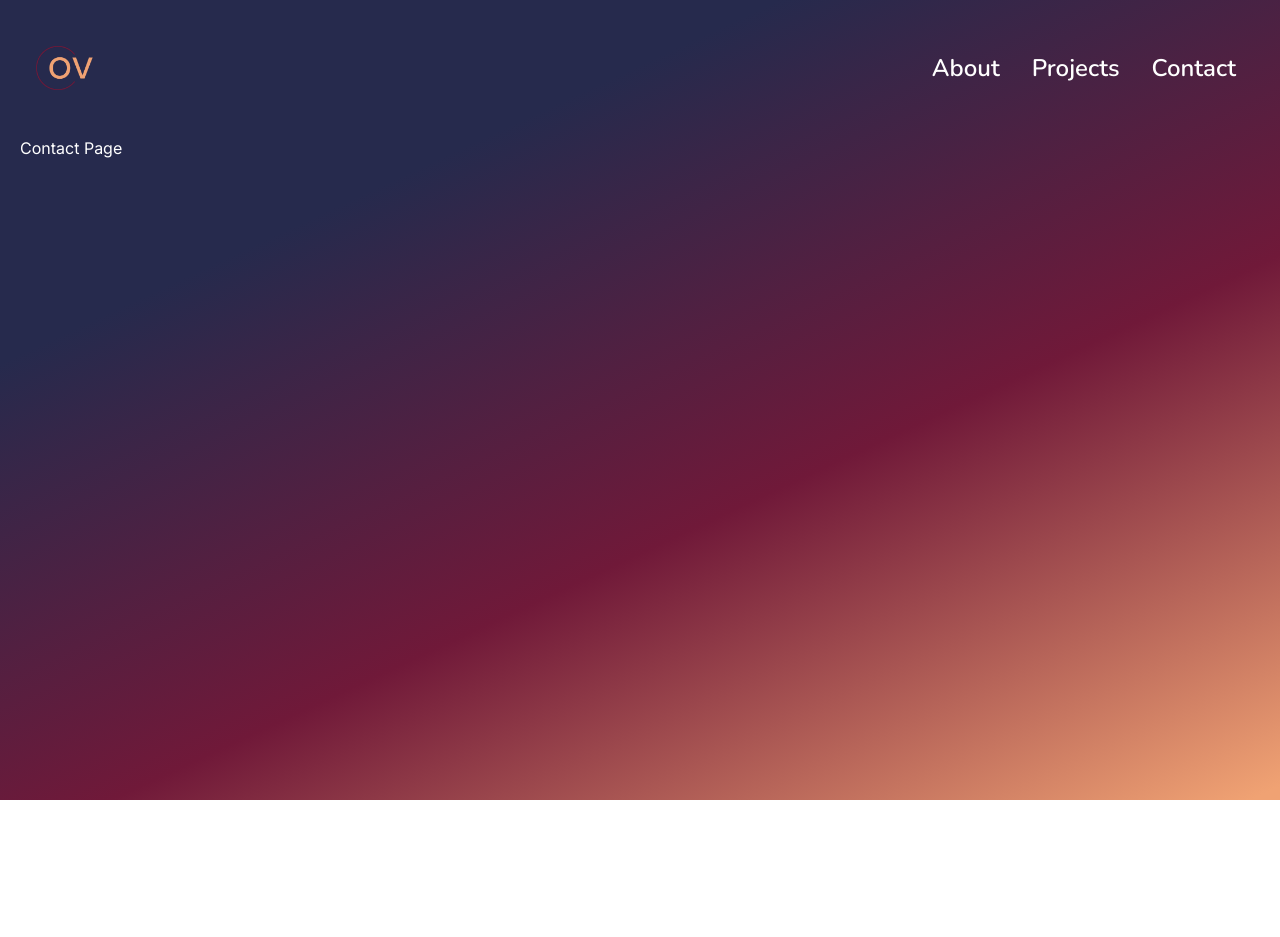
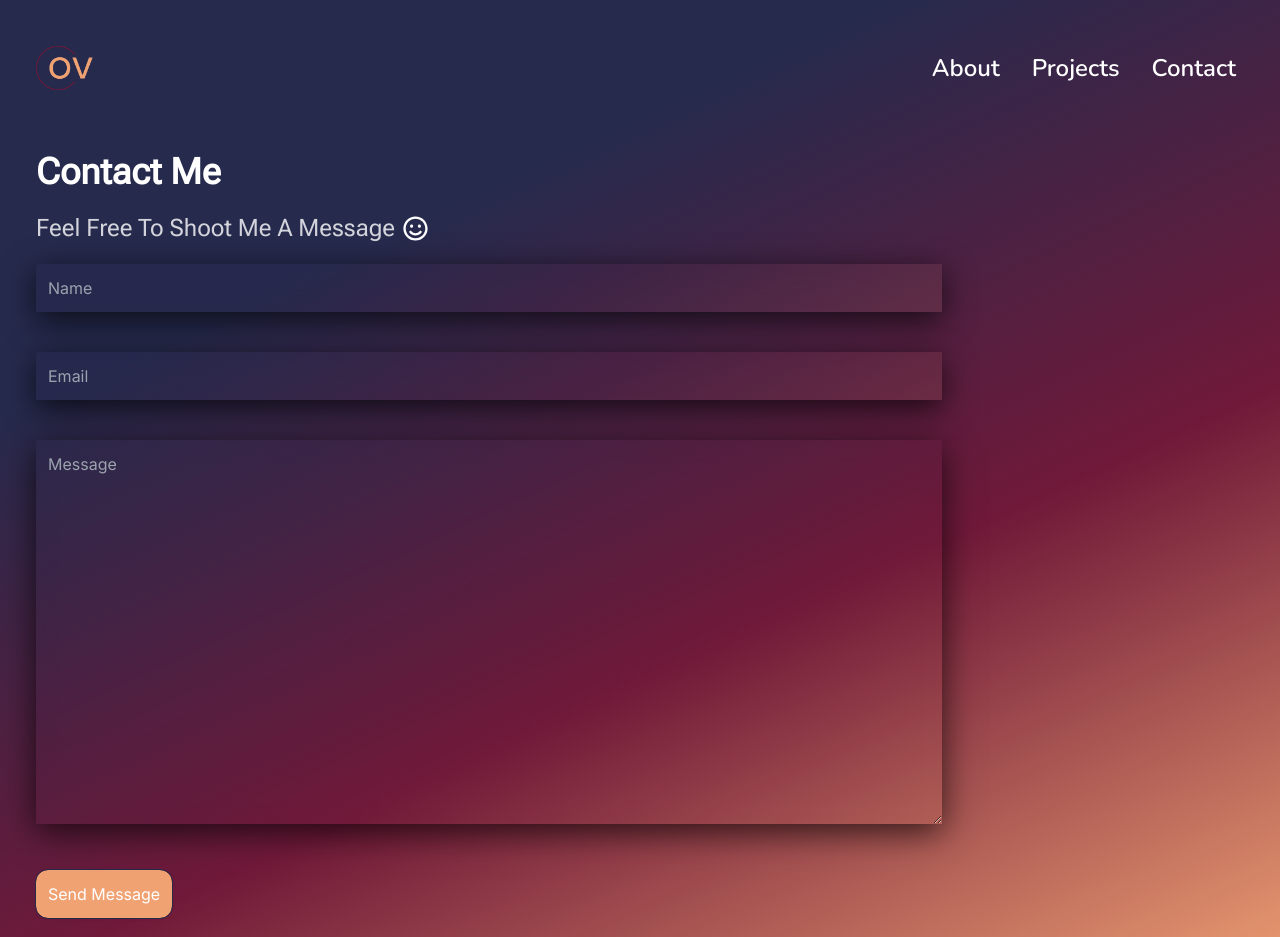
Before and after one commit to oscarvel821/web-portfolio, a Next.js app: page /contact in a window 1280 px wide. Shown: the top 937 px of the page. Before the commit the page ends 800 px from the top, so only its background shows below. Built offline with nearby package versions, Linux system fonts and the light colour scheme.

Commit message:
Creation of contact page

```diff
--- a/src/app/contact/page.tsx
+++ b/src/app/contact/page.tsx
@@ -1,8 +1,24 @@
+import { FaRegSmile } from "react-icons/fa";
+import EmailForm from "@/components/email/EmailForm";
+import SocialMediaIcons from "@/components/navbar/links/socialMediaIcons/SocialMediaIcons";
+
 const ContactPage = () => {
   return (
-    <div>
-      Contact Page
-    </div>
+    <main className="p-4 grow">
+      <section className="font-RobotoFlex">
+        <h1 className="text-4xl font-bold">Contact Me</h1>
+        <div className="mt-5 flex items-center">
+        <h3 className="me-2 text-2xl text-opacity-80">Feel Free To Shoot Me A Message</h3>
+          <FaRegSmile size={25}/>
+        </div>
+      </section>
+      <section className="mt-5">
+        <EmailForm/>
+      </section>
+      <section>
+        <SocialMediaIcons/>
+      </section>
+    </main>
   )
 }
 
--- /dev/null
+++ b/src/components/email/EmailForm.tsx
@@ -0,0 +1,12 @@
+const EmailForm = () => {
+  return (
+    <form className="lg:w-3/4">
+      <input type="text" className="w-full h-15 glass p-3" placeholder="Name"/>
+      <input type="email" className="w-full h-15 glass p-3 mt-10" placeholder="Email"/>
+      <textarea rows={15} className="w-full glass p-3 mt-10" placeholder="Message"/>
+      <button className="mt-10 bg-[#F0A273] rounded-xl p-3 outline outline-1 outline-[#262A4D] shadow hover:shadow-lg hover:bg-[#D18B4D] active:bg-[#B47634]">Send Message</button>
+    </form>
+  )
+}
+
+export default EmailForm;
```
